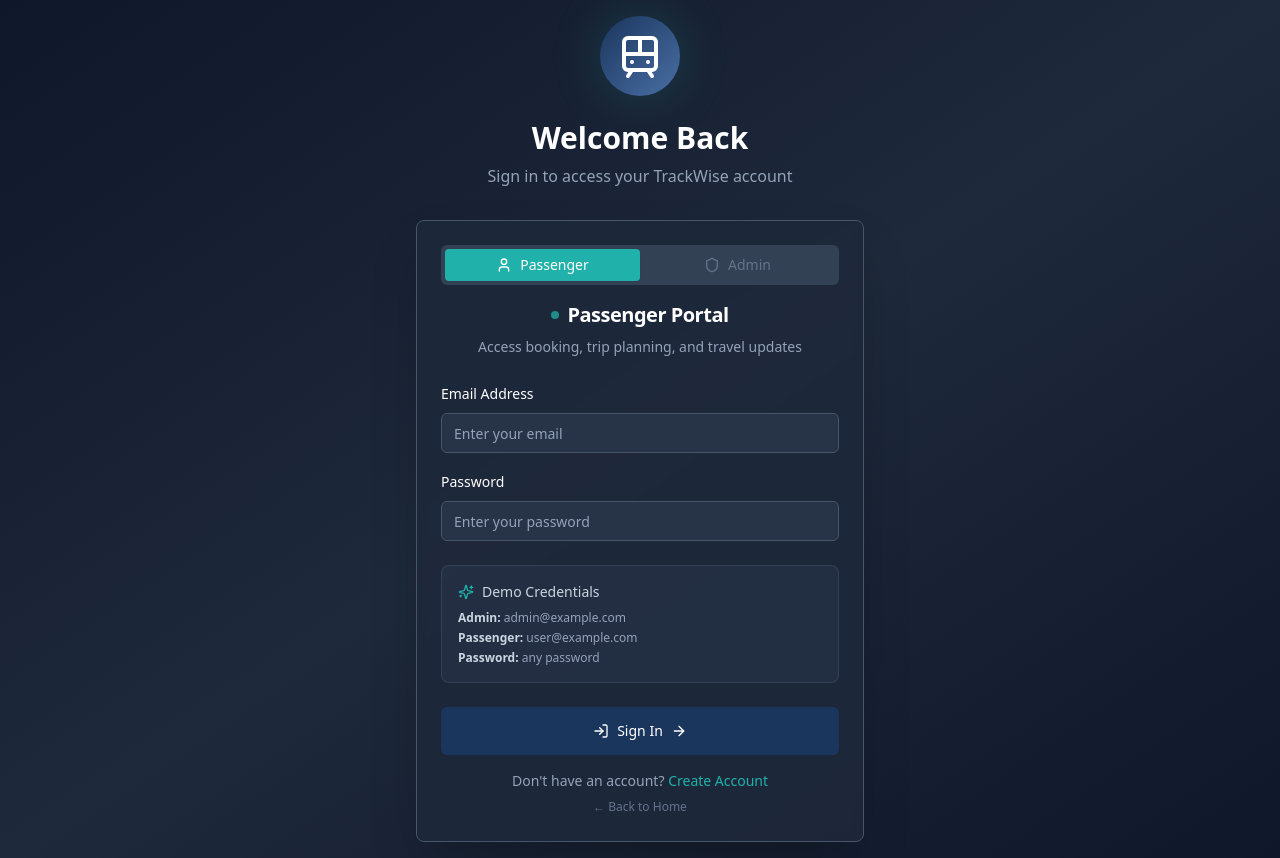
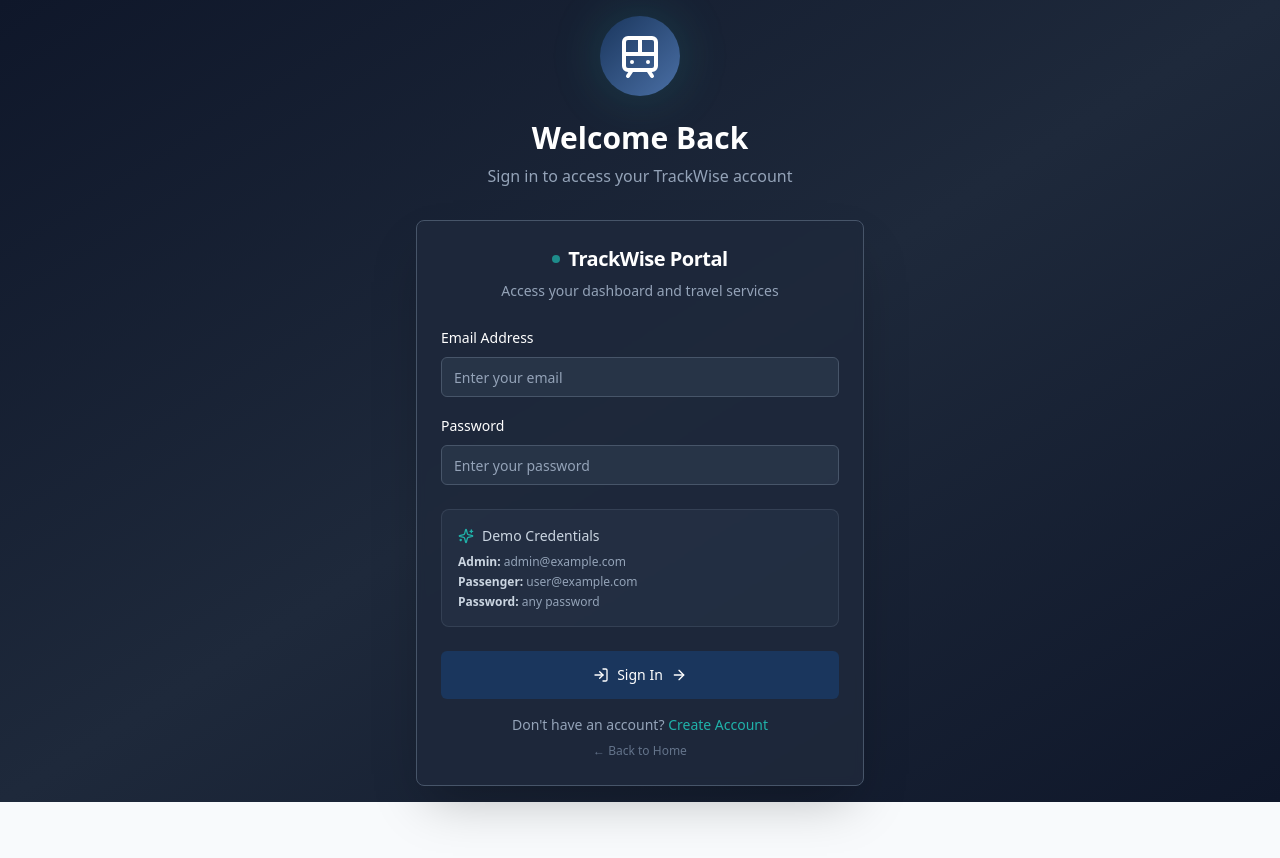
Before and after one commit to Jitesh050/trackwise-rail-nexus, a React (Vite) app: page /login in a window 1280 px wide. After the commit the page ends 802 px from the top, so only its background shows below. Built offline with nearby package versions, Linux system fonts and the light colour scheme.

Commit message:
Refactor login to single box
Consolidate the login form into a single box, removing the tabbed interface for passenger and admin login. The login logic will remain the same, directing users to the appropriate dashboard based on their credentials.

```diff
--- a/src/pages/Login.tsx
+++ b/src/pages/Login.tsx
@@ -1,12 +1,11 @@
 
 import { useState } from "react";
-import { Link, useNavigate, useSearchParams } from "react-router-dom";
+import { Link, useNavigate } from "react-router-dom";
 import { Button } from "@/components/ui/button";
 import { Input } from "@/components/ui/input";
 import { Card, CardContent, CardDescription, CardFooter, CardHeader, CardTitle } from "@/components/ui/card";
 import { Label } from "@/components/ui/label";
-import { Tabs, TabsContent, TabsList, TabsTrigger } from "@/components/ui/tabs";
-import { Train, LogIn, Shield, User, ArrowRight, Sparkles } from "lucide-react";
+import { Train, LogIn, ArrowRight, Sparkles } from "lucide-react";
 import { useAuth } from "@/hooks/useAuth";
 import { toast } from "sonner";
 
@@ -16,8 +15,6 @@ const Login = () => {
   const [isLoading, setIsLoading] = useState(false);
   const { signIn } = useAuth();
   const navigate = useNavigate();
-  const [searchParams] = useSearchParams();
-  const userType = searchParams.get("type") || "passenger";
 
   const handleLogin = async (e: React.FormEvent) => {
     e.preventDefault();
@@ -66,50 +63,15 @@ const Login = () => {
         {/* Login Card */}
         <Card className="bg-slate-800/90 backdrop-blur-sm border-slate-600 shadow-2xl">
           <CardHeader className="space-y-4">
-            <Tabs value={userType} className="w-full">
-              <TabsList className="grid w-full grid-cols-2 bg-slate-700 border-slate-600">
-                <TabsTrigger
-                  value="passenger"
-                  className="data-[state=active]:bg-rail-accent data-[state=active]:text-white"
-                  onClick={() => navigate("/login?type=passenger")}
-                >
-                  <User className="w-4 h-4 mr-2" />
-                  Passenger
-                </TabsTrigger>
-                <TabsTrigger
-                  value="admin"
-                  className="data-[state=active]:bg-yellow-500 data-[state=active]:text-slate-900"
-                  onClick={() => navigate("/login?type=admin")}
-                >
-                  <Shield className="w-4 h-4 mr-2" />
-                  Admin
-                </TabsTrigger>
-              </TabsList>
-
-              <TabsContent value="passenger" className="mt-4">
             <div className="text-center space-y-2">
               <CardTitle className="text-xl text-white flex items-center justify-center gap-2">
                 <div className="w-2 h-2 bg-rail-accent rounded-full animate-pulse"></div>
-                    Passenger Portal
+                TrackWise Portal
               </CardTitle>
               <CardDescription className="text-slate-400">
-                    Access booking, trip planning, and travel updates
+                Access your dashboard and travel services
               </CardDescription>
             </div>
-              </TabsContent>
-
-              <TabsContent value="admin" className="mt-4">
-                <div className="text-center space-y-2">
-                  <CardTitle className="text-xl text-white flex items-center justify-center gap-2">
-                    <div className="w-2 h-2 bg-yellow-500 rounded-full animate-pulse"></div>
-                    Admin Control Center
-                  </CardTitle>
-                  <CardDescription className="text-slate-400">
-                    Monitor operations, safety systems, and analytics
-                  </CardDescription>
-                </div>
-              </TabsContent>
-            </Tabs>
           </CardHeader>
 
           <form onSubmit={handleLogin}>
@@ -167,11 +129,7 @@ const Login = () => {
             <CardFooter className="flex flex-col space-y-4">
               <Button
                 type="submit"
-                className={`w-full h-12 text-white font-medium transition-all duration-200 ${
-                  userType === 'admin'
-                    ? 'bg-yellow-500 hover:bg-yellow-600 hover:shadow-lg hover:shadow-yellow-500/25'
-                    : 'bg-rail-primary hover:bg-rail-primary/90 hover:shadow-lg hover:shadow-rail-primary/25'
-                }`}
+                className="w-full h-12 bg-rail-primary hover:bg-rail-primary/90 text-white font-medium transition-all duration-200 hover:shadow-lg hover:shadow-rail-primary/25"
                 disabled={isLoading}
               >
                 {isLoading ? (
```
Lines whose indentation alone changed are shown as unchanged.
